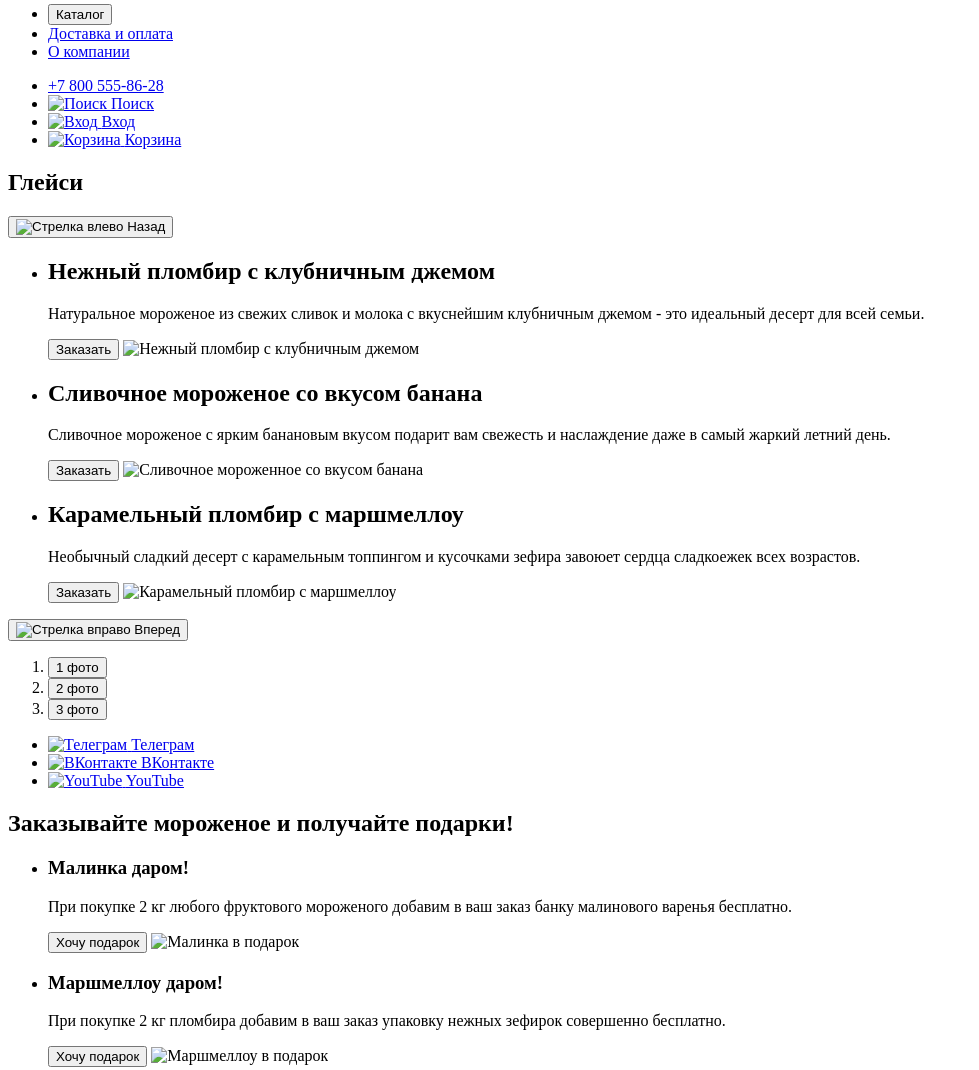
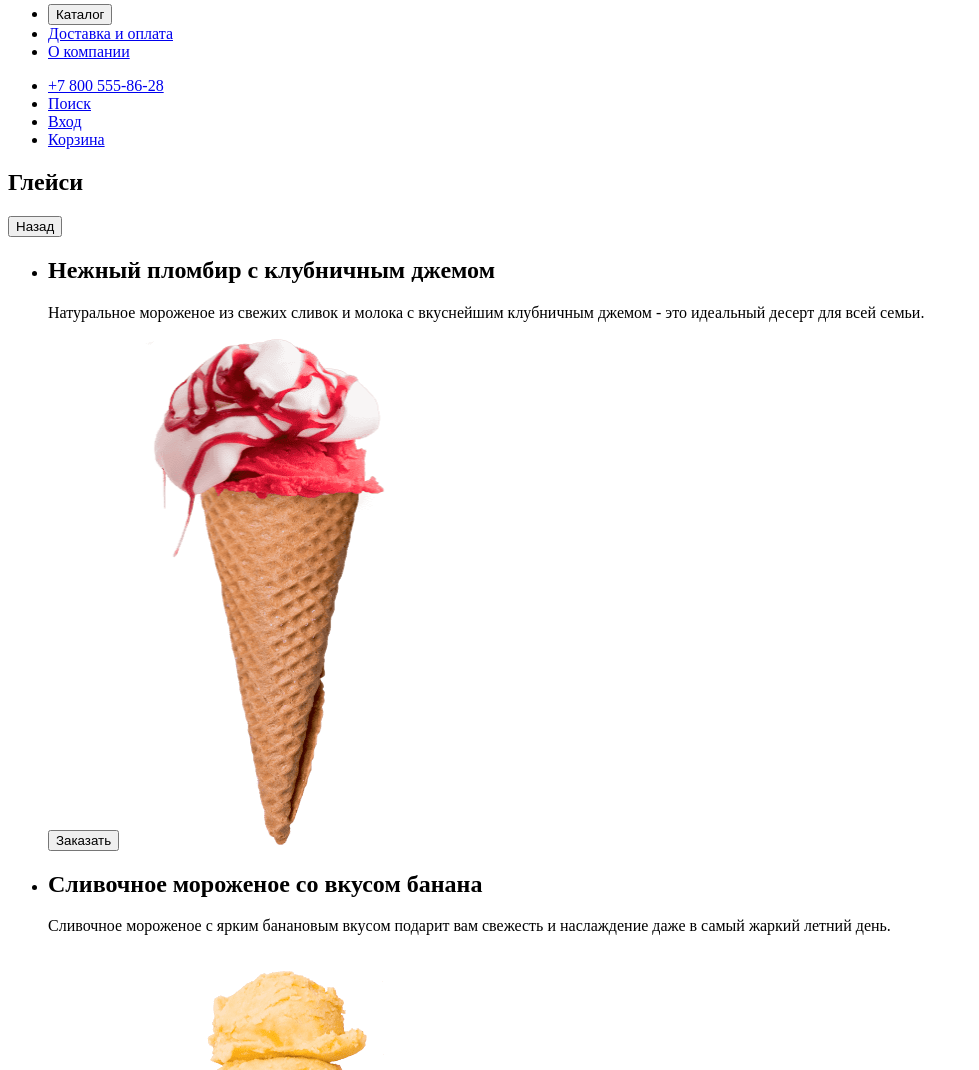
Before and after one commit to htmlacademy-htmlcss/2406519-gllacy-1, a plain HTML site: page index.html in a window 1280 px wide. Shown: the part 80-1150 px from the top of the page, without its empty margins (0-979 px from the left). Drawn offline with Linux system fonts and the light colour scheme; files whose address does not match are found by name.

Commit message:
Исправляет замечания по проекту

```diff
--- a/index.html
+++ b/index.html
@@ -31,21 +31,18 @@
 
           <li class="navigation-item">
             <a class="navigation-link" href="#">
-              <img class="search" src="images/general/Search.svg" width="16" height="17" alt="Поиск">
               <span class="visually-hidden">Поиск</span>
             </a>
           </li>
 
           <li class="navigation-item">
             <a class="navigation-link" href="#">
-              <img class="log-in" src="images/general/Log-in.svg" width="16" height="17" alt="Вход">
               <span>Вход</span>
             </a>
           </li>
 
           <li class="navigation-item">
             <a class="navigation-link" href="#">
-              <img class="log-in" src="images/general/Cart.svg" width="16" height="17" alt="Корзина">
               <span class="visually-hidden">Корзина</span>
             </a>
           </li>
@@ -56,7 +53,6 @@
       <section class="hero">
         <h1 class="visually-hidden">Глейси</h1>
         <button class="hero-gallery-btn" type="button">
-          <img src="images/main/Arrow-left.svg" width="17" height="16" alt="Стрелка влево">
           <span class="visually-hidden">Назад</span>
         </button>
         <ul>
@@ -68,7 +64,7 @@
             <!-- либо это ссылка на другую страницу, и параметры этой ссылки обрабатываются так, что товар добавляется в корзину на сервере и/или в браузере. -->
             <!-- либо это  форма (form action) отправки данных о заказе на сервер с единственной кнопкой с type="submit"-->
             <!-- либо связать все три кнопки со скрытой формой через атрибут form. -->
-            <img src="images/main/strawberry-ice-cream.png" width="327" height="507"
+            <img src="images/slider/strawberry-ice-cream.png" width="327" height="507"
               alt="Нежный пломбир с клубничным джемом">
           </li>
 
@@ -77,7 +73,7 @@
             <p>Сливочное мороженое с ярким банановым вкусом подарит вам свежесть и наслаждение даже в самый жаркий
               летний день.</p>
             <button class="button button-all" type="button">Заказать</button>
-            <img src="images/main/banana-ice-cream.jpg" width="312" height="507"
+            <img src="images/slider/banana-ice-cream.png" width="312" height="507"
               alt="Сливочное мороженное со вкусом банана">
           </li>
 
@@ -86,12 +82,11 @@
             <p>Необычный сладкий десерт с карамельным топпингом и кусочками зефира завоюет сердца сладкоежек всех
               возрастов.</p>
             <button class="button button-all" type="button">Заказать</button>
-            <img src="images/main/caramel-ice-cream.jpg" width="350" height="507"
+            <img src="images/slider/caramel-ice-cream.png" width="350" height="507"
               alt="Карамельный пломбир с маршмеллоу">
           </li>
         </ul>
         <button class="hero-gallery-btn" type="button">
-          <img src="images/main/Arrow-right.svg" width="17" height="16" alt="Стрелка вправо">
           <span class="visually-hidden">Вперед</span>
         </button>
 
@@ -117,21 +112,18 @@
         <ul class="social-list social-list-hero">
           <li class="social-item">
             <a class="social-link" href="https://t.me/htmlacademy">
-              <img src="images/social/telegram.svg" width="16" height="16" alt="Телеграм">
               <span class="visually-hidden">Телеграм</span>
             </a>
           </li>
 
           <li class="social-item">
             <a class="social-link" href="https://vk.com/htmlacademy">
-              <img src="images/social/vk.svg" width="16" height="16" alt="ВКонтакте">
               <span class="visually-hidden">ВКонтакте</span>
             </a>
           </li>
 
           <li class="social-item">
             <a class="social-link" href="https://www.youtube.com/user/htmlacademy">
-              <img src="images/social/youtube.svg" width="16" height="16" alt="YouTube">
               <span class="visually-hidden">YouTube</span>
             </a>
           </li>
@@ -148,7 +140,7 @@
             <p class="presents-description">При покупке 2 кг любого фруктового мороженого добавим в ваш заказ банку
               малинового варенья бесплатно.</p>
             <button class="button" type="button">Хочу подарок</button>
-            <img src="images/main/raspberry.jpg" width="219" height="268" alt="Малинка в подарок">
+            <img src="images/article/raspberry.png" width="219" height="268" alt="Малинка в подарок">
           </li>
 
           <li class="presents-item">
@@ -156,7 +148,7 @@
             <p class="presents-description">При покупке 2 кг пломбира добавим в ваш заказ упаковку нежных зефирок
               совершенно бесплатно.</p>
             <button class="button" type="button">Хочу подарок</button>
-            <img src="images/main/marshmallow.jpg" width="219" height="268" alt="Маршмеллоу в подарок">
+            <img src="images/article/marshmallow.png" width="219" height="268" alt="Маршмеллоу в подарок">
           </li>
         </ul>
       </section>
@@ -204,25 +196,21 @@
           развес</h2>
         <ul class="about-list">
           <li class="about-item">
-            <img src="images/main/ice-cream.svg" width="32" height="32" alt="Мороженое собственного производства">
             <p>Всё наше мороженое изготавливается на собственном производстве с использованием современного оборудования
               и провренных временем технологий.</p>
           </li>
 
           <li class="about-item">
-            <img src="images/main/leaf.svg" width="32" height="32" alt="Мороженое из натурального сырья">
             <p>Для приготовления мороженого используются сливки и молоко высочайшего качетва. Все ингридиенты и добавки
               произведены из натурального сырья.</p>
           </li>
 
           <li class="about-item">
-            <img src="images/main/cow.svg" width="33" height="32" alt="Ингридиенты мороженого от проверенных фермеров">
             <p>Закупка ингредиентов производится только у проверенных фермерских хозяйств, с которыми нас связывает
               долговременное сотрудничество.</p>
           </li>
 
           <li class="about-item">
-            <img src="images/main/thermometer.svg" width="32" height="32" alt="Специальные условия доставки мороженого">
             <p>Доставка нашего мороженого осуществляется в специальном термопакете, который не даёт мороженому растаять
               и позволяет сохранить превосходный вкус.</p>
           </li>
@@ -293,21 +281,18 @@
       <ul class="social-list">
         <li class="social-item">
           <a class="social-link" href="https://t.me/htmlacademy">
-            <img src="images/social/telegram.svg" width="16" height="16" alt="Телеграм">
             <span class="visually-hidden">Телеграм</span>
           </a>
         </li>
 
         <li class="social-item">
           <a class="social-link" href="https://vk.com/htmlacademy">
-            <img src="images/social/vk.svg" width="16" height="16" alt="ВКонтакте">
             <span class="visually-hidden">ВКонтакте</span>
           </a>
         </li>
 
         <li class="social-item">
           <a class="social-link" href="https://www.youtube.com/user/htmlacademy">
-            <img src="images/social/youtube.svg" width="16" height="16" alt="YouTube">
             <span class="visually-hidden">YouTube</span>
           </a>
         </li>
@@ -315,7 +300,6 @@
 
       <ul class="footer-about-list">
         <li class="footer-about-item">
-          <img src="images/general/Heart-fill.svg" width="16" height="16" alt="Эмоция-сердце">
           <a href="#"><strong>Для поставщиков</strong></a>
         </li>
 
```
Also changed, not shown: catalog-creamy.html (+0 -8 lines), images/article/marshmallow.png (added), images/article/raspberry.png (added), images/catalog/blackberry-card.png, images/catalog/blueberry-card.png (deleted), images/catalog/raspberry-card.png, images/slider/banana-ice-cream.png (added), images/slider/caramel-ice-cream.png (added).
